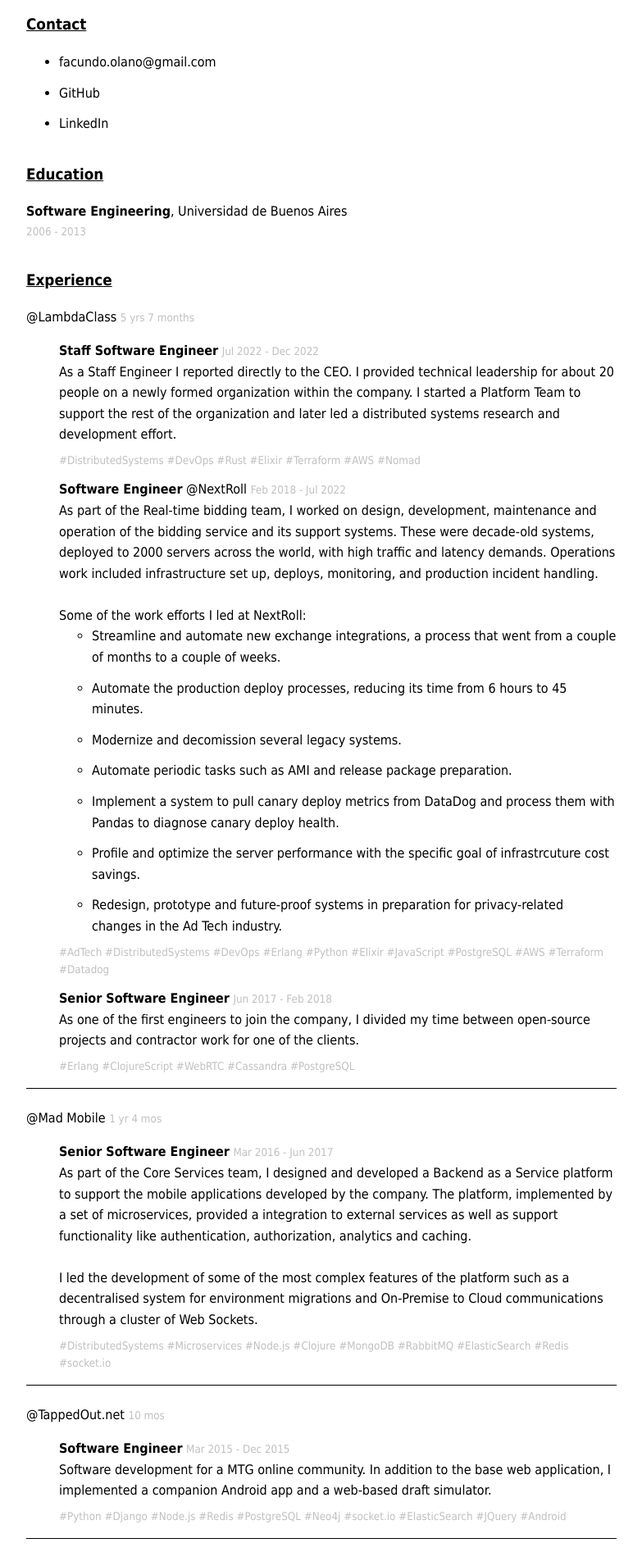
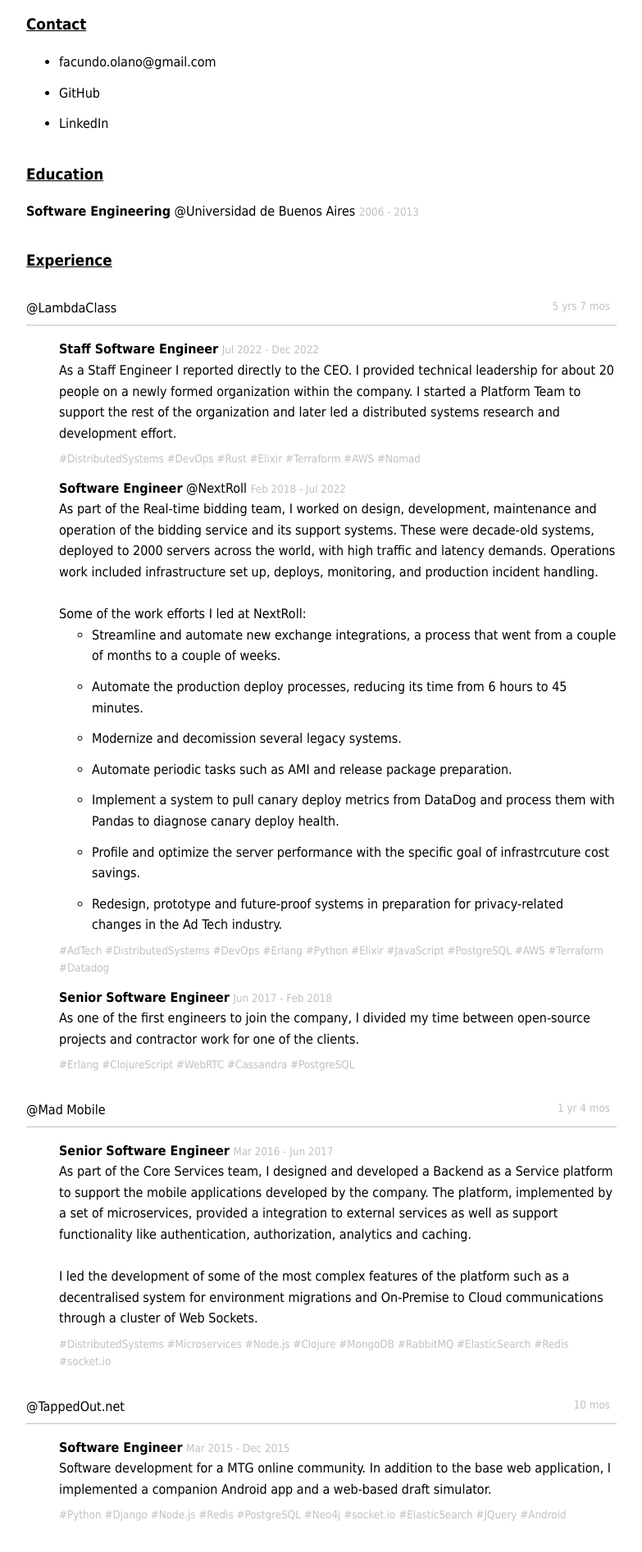
Before and after one commit to facundoolano/olano.dev, a Jekyll site: the page built from resume.html, in a window 1280 px wide. Shown: the part 448-2341 px from the top of the page at 82% size, without its empty margins (248-1031 px from the left). Built offline with Jekyll 4.4.1, drawn with Linux system fonts in a browser that asks for light colours.

Commit message:
style updates

```diff
--- a/_data/work.yml
+++ b/_data/work.yml
@@ -1,4 +1,4 @@
-- date: 5 yrs 7 months
+- date: 5 yrs 7 mos
   org: '<a href="https://lambdaclass.com/">LambdaClass</a>'
   positions:
     - title: Staff Software Engineer
--- a/assets/css/main.css
+++ b/assets/css/main.css
@@ -236,10 +236,6 @@
     color: unset;
 }
 
-.resume hr {
-    margin: 1rem 0 1.5rem;
-}
-
 .resume h3 {
     text-decoration: underline;
     padding-top: 1rem;
@@ -253,3 +249,13 @@
 ul.no-bullet {
     list-style: none!important;
 }
+
+.resume header .date {
+    float: right;
+}
+
+.resume header {
+    margin-top: 2rem;
+    border-bottom: 1px solid silver;
+    padding-bottom: 0.5rem;
+}
--- a/resume.html
+++ b/resume.html
@@ -29,15 +29,13 @@
 
 <h3> Education</h3>
 
-<b>Software Engineering</b>, Universidad de Buenos Aires
-  <br/> <small><span class="date">2006 - 2013</span></small>
+<b>Software Engineering</b> @Universidad de Buenos Aires
+   <small><span class="date">2006 - 2013</span></small>
 
   <h3> Experience</h3>
 
-
 {% for job in site.data.work %}
-  {% if job.title %}<b>{{job.title}}</b>{% endif %} @{{job.org}}
-  <small><span class="date">{{job.date}}</span></small>
+  <header>@{{job.org}} <small><span class="date">{{job.date}}</span></small></header>
 
   <ul class="no-bullet">
   {% for position in job.positions %}
@@ -50,13 +48,6 @@
       {% else %}
       {% endfor %}
   </ul>
-  {{job.description }}
 
-{% assign techs = job.tech | split:"," %}
-{% if techs.size > 0 %}<small><span class="tags"> {% for tech in techs %}#{{tech | replace: " ", ""}} {% endfor %}</span></small>{%endif%}
-
-{% unless forloop.last %}
-<hr/>
-{% endunless %}
 {% endfor %}
   </div>
```
Lines whose indentation alone changed are shown as unchanged.
